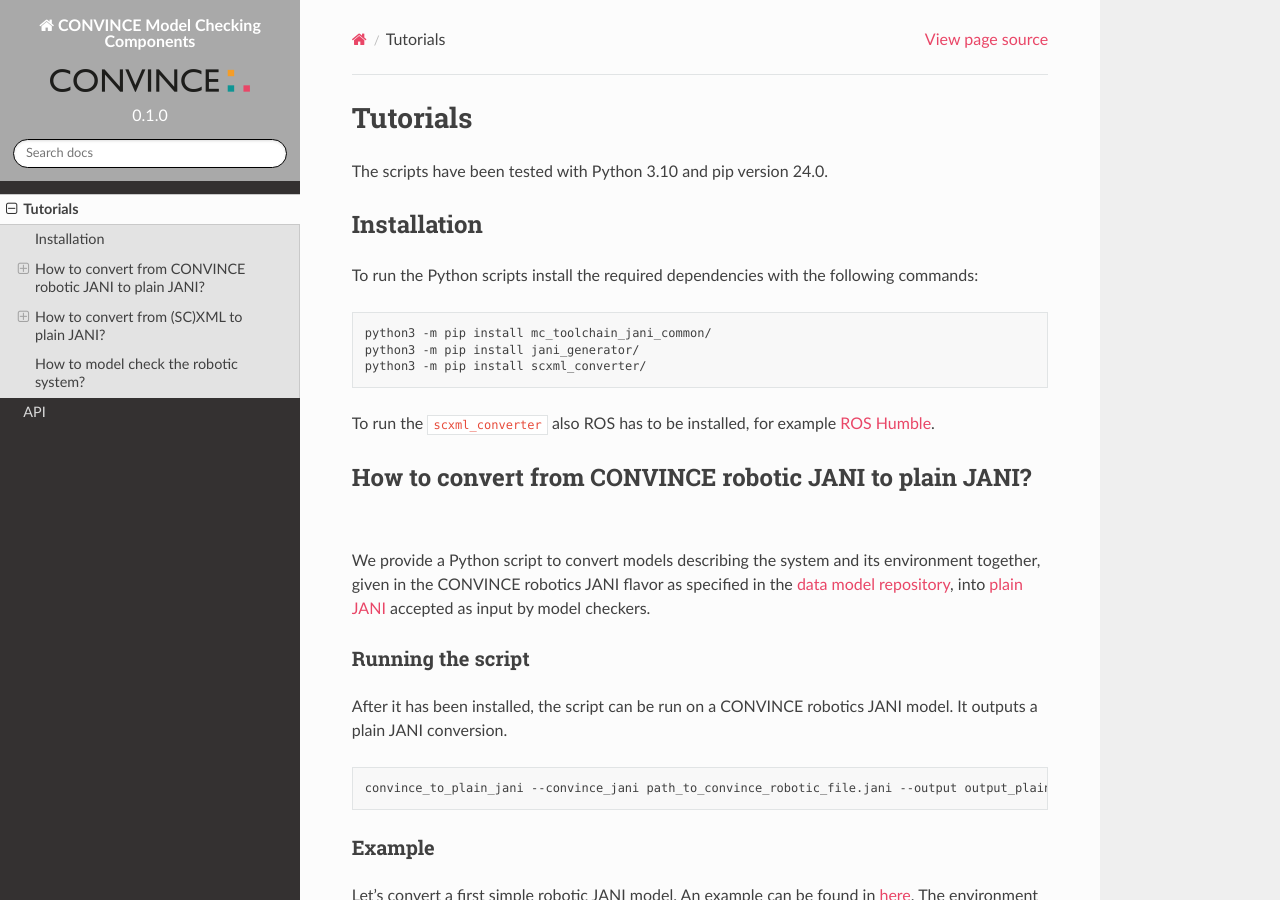
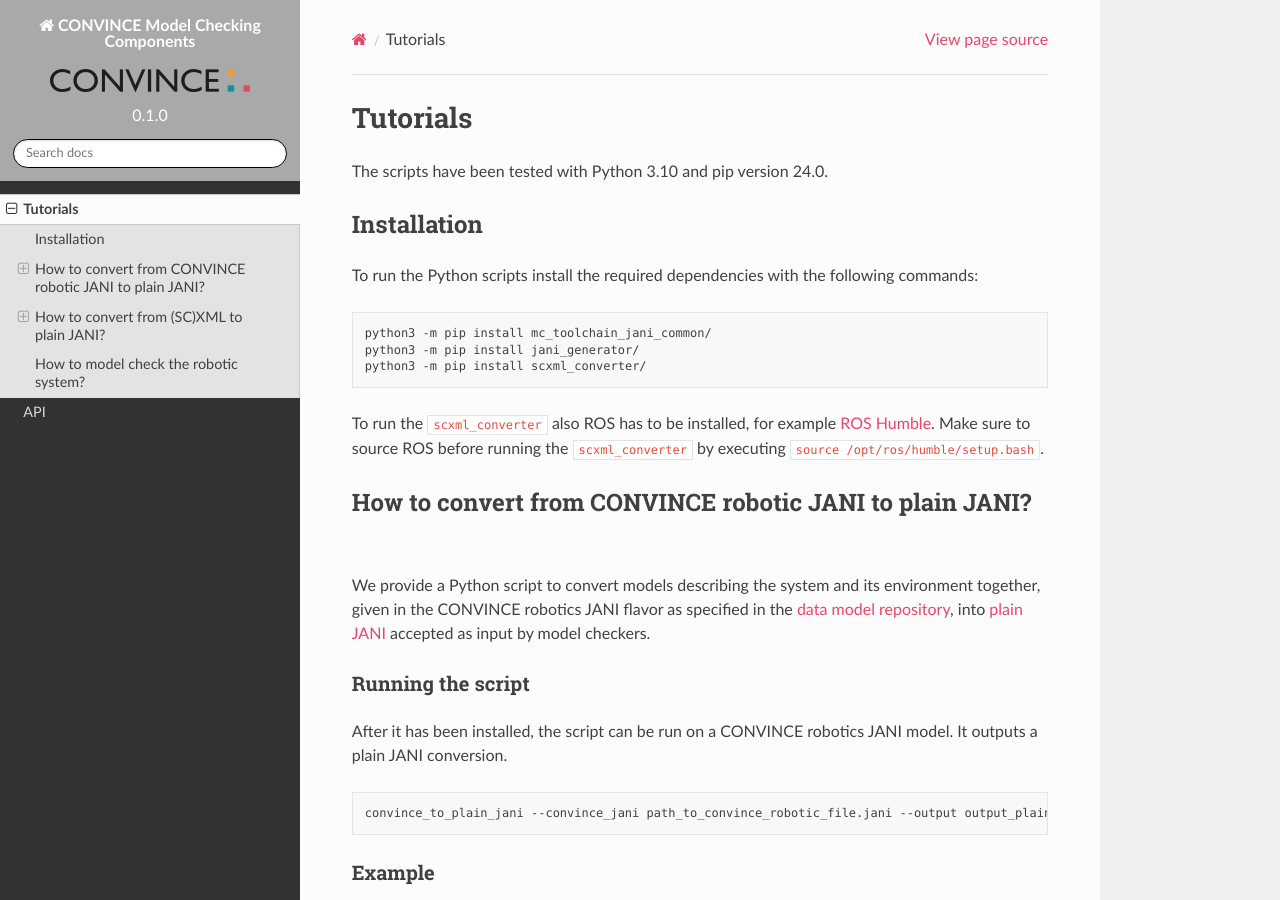
Before and after one commit to convince-project/AS2FM, a Sphinx documentation site: the page built from docs/source/tutorials.rst, in a window 1280 px wide and 900 px high. Built offline with Sphinx 7.4.7 and the Read the Docs theme 2.0.0, drawn with Linux system fonts in a browser that asks for light colours.

Commit message:
add hint to source ROS
Signed-off-by: Michaela Klauck <michaela.klauck@de.bosch.com>

```diff
--- a/docs/source/tutorials.rst
+++ b/docs/source/tutorials.rst
@@ -14,7 +14,7 @@
     python3 -m pip install scxml_converter/
 
 
-To run the ``scxml_converter`` also ROS has to be installed, for example `ROS Humble <https://docs.ros.org/en/humble/index.html>`_.
+To run the ``scxml_converter`` also ROS has to be installed, for example `ROS Humble <https://docs.ros.org/en/humble/index.html>`_. Make sure to source ROS before running the ``scxml_converter`` by executing ``source /opt/ros/humble/setup.bash``.
 
 
 
```
